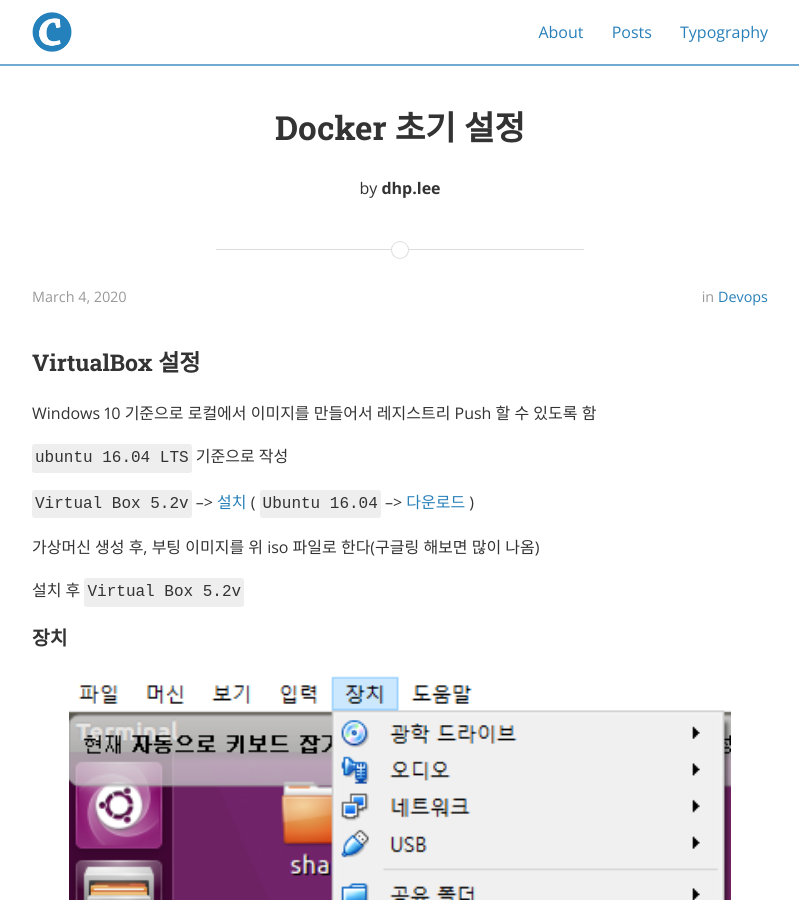
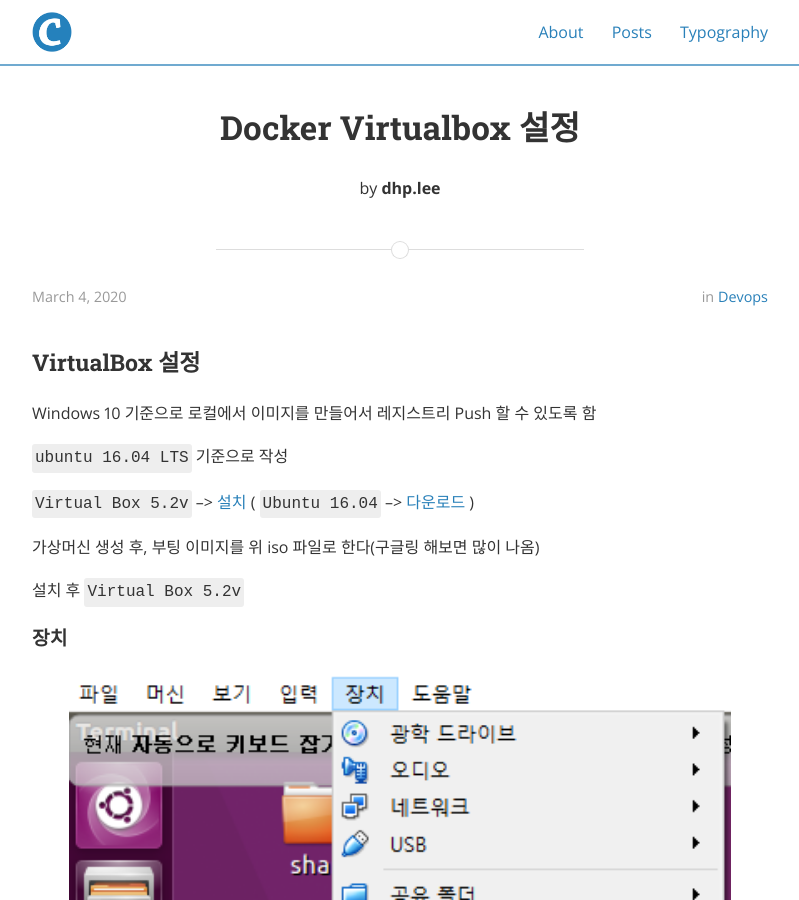
Before and after one commit to elasticboy/elasticboy.github.io, a Jekyll site: the page built from _posts/2020-03-04-docker-virtualbox.md, in a window 1280 px wide and 900 px high. Shown: the whole window, without its empty margins (240-1039 px from the left). Built offline with Jekyll 4.4.1, drawn with Linux system fonts in a browser that asks for light colours; nearby versions of some CDN libraries.

Commit message:
이름 변경

```diff
--- a/_posts/2020-03-04-docker-init.md
+++ b/_posts/2020-03-04-docker-virtualbox.md
@@ -1,6 +1,6 @@
 ---
 layout: post
-title:  "Docker 초기 설정"
+title:  "Docker Virtualbox 설정"
 date:   2020-03-04T19:25:52-00:00
 author: dhp.lee
 categories: DevOps
```
